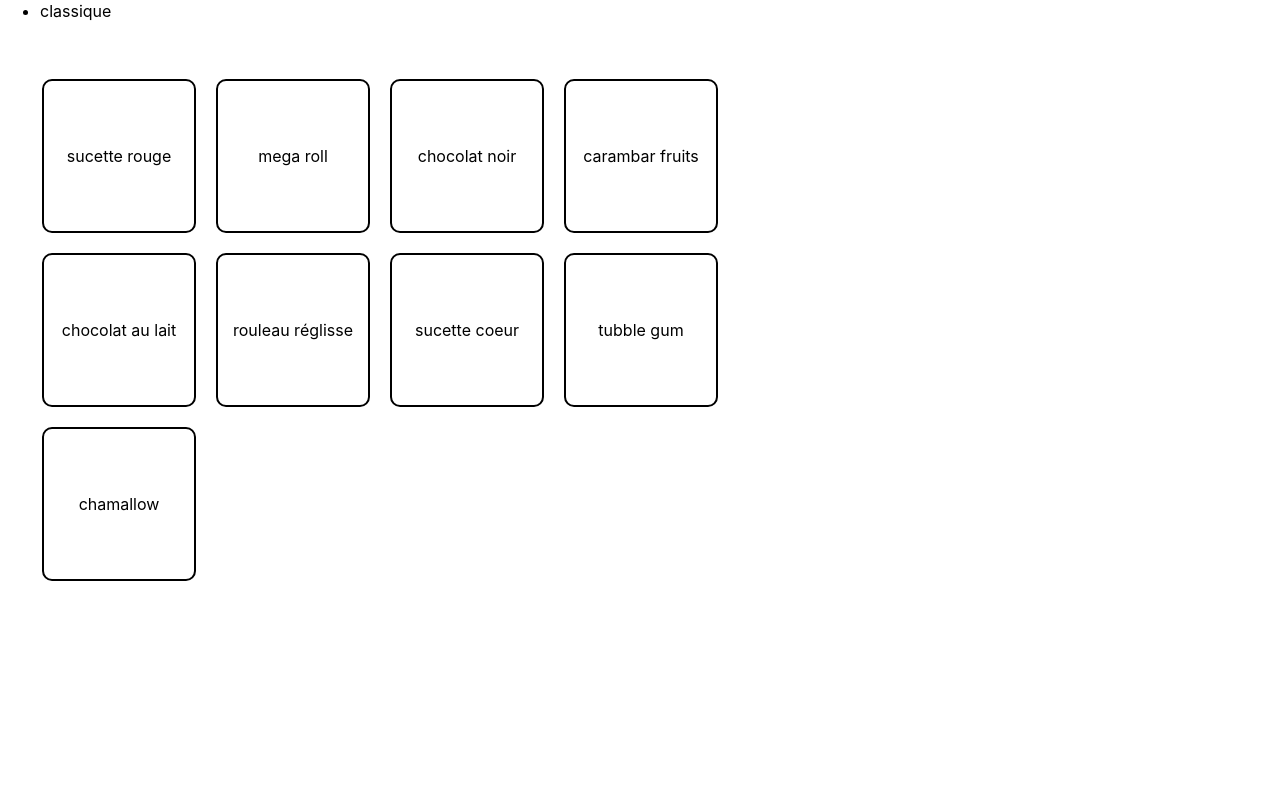
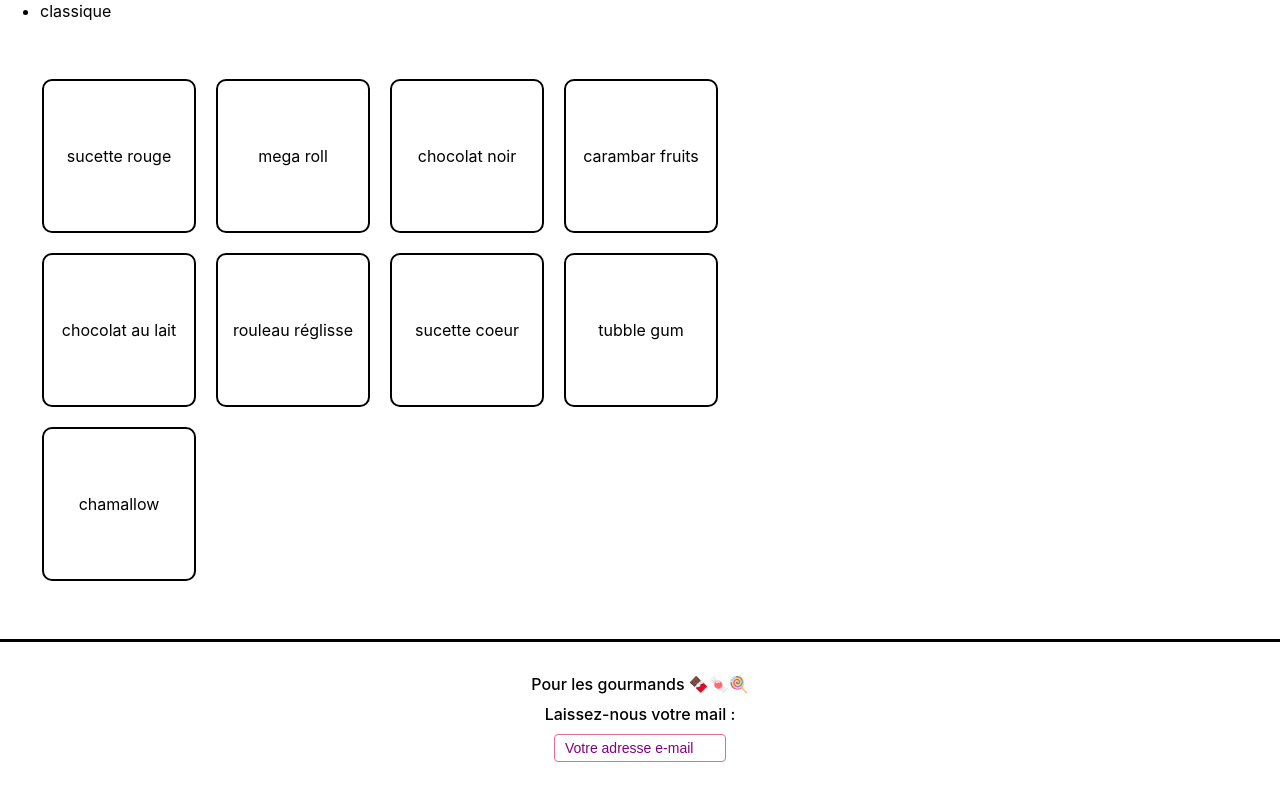
Before and after one commit to kawacassie/CandyHouse, a React (Create React App) app in the folder candyhouse/: page / in a window 1280 px wide. Shown: the part 453-1247 px from the top of the page. Before the commit the page ends 1092 px from the top, so only its background shows below. Built offline with nearby package versions, Linux system fonts and the light colour scheme.

Commit message:
Ajout footer

```diff
--- a/candyhouse/src/components/App.js
+++ b/candyhouse/src/components/App.js
@@ -1,13 +1,15 @@
 import Banner from './Banner'
 import Cart from './Cart'
 import ShoppingList from './ShoppingList'
+import Footer from './Footer'
 
 function App() {
 	return (
 		<div>
 			<Banner />
 			<Cart />
-      <ShoppingList />
+      		<ShoppingList />
+			<Footer />
 		</div>
 	)
 }
--- /dev/null
+++ b/candyhouse/src/components/Footer.js
@@ -0,0 +1,34 @@
+import { useState } from 'react'
+import '../styles/Footer.css'
+
+function Footer() {
+	const [inputValue, setInputValue] = useState('')
+
+	function handleInput(e) {
+		setInputValue(e.target.value)
+	}
+
+	function handleBlur() {
+		if (!inputValue.includes('@')) {
+			alert("Il manque un @ pour que l'adresse mail soit valide")
+		}
+	}
+
+	return (
+		<footer className='ch-footer'>
+			<div className='ch-footer-elem'>
+				Pour les gourmands 🍫🍬🍭
+			</div>
+			<div className='ch-footer-elem'>Laissez-nous votre mail :</div>
+			<input
+                className='ch-footer-input'
+				placeholder='Votre adresse e-mail'
+				onChange={handleInput}
+				value={inputValue}
+				onBlur={handleBlur}
+			/>
+		</footer>
+	)
+}
+
+export default Footer
--- /dev/null
+++ b/candyhouse/src/styles/Footer.css
@@ -0,0 +1,31 @@
+.ch-footer {
+	color: black;
+	padding: 32px;
+	border-top: solid 3px black;
+	display: flex;
+	justify-content: flex-start;
+	flex-direction: column;
+	align-items: center;
+	font-weight: 500;
+}
+
+.ch-footer-elem {
+	margin-bottom: 10px;
+}
+
+.ch-footer-input {
+    padding: 5px 10px;
+    border-radius: 4px;
+    border: 1px solid palevioletred;
+    font-size: 14px;
+    transition: border-color 0.3s ease;
+    width: 150px;
+  }
+
+  .ch-footer-input:focus {
+    border-color: plum;
+  }
+
+  .ch-footer-input::placeholder {
+    color: purple;
+  }
```
